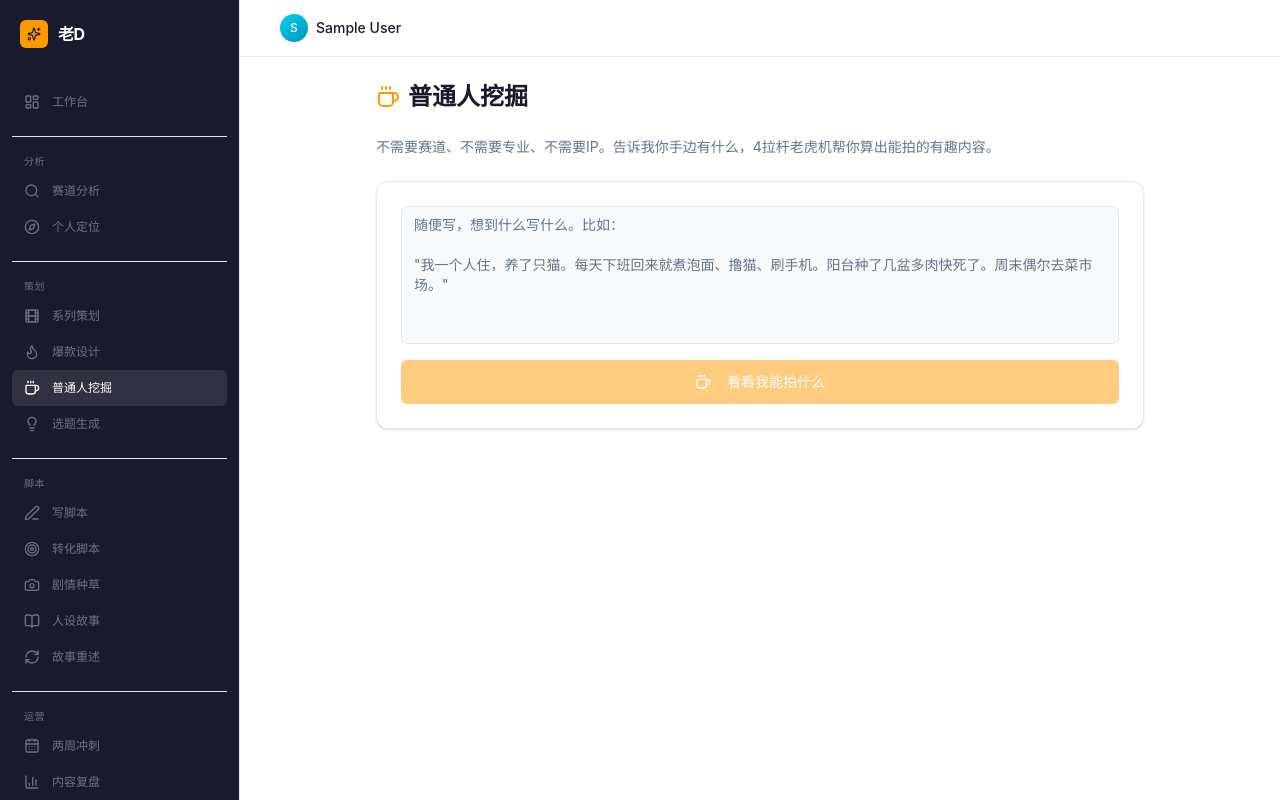
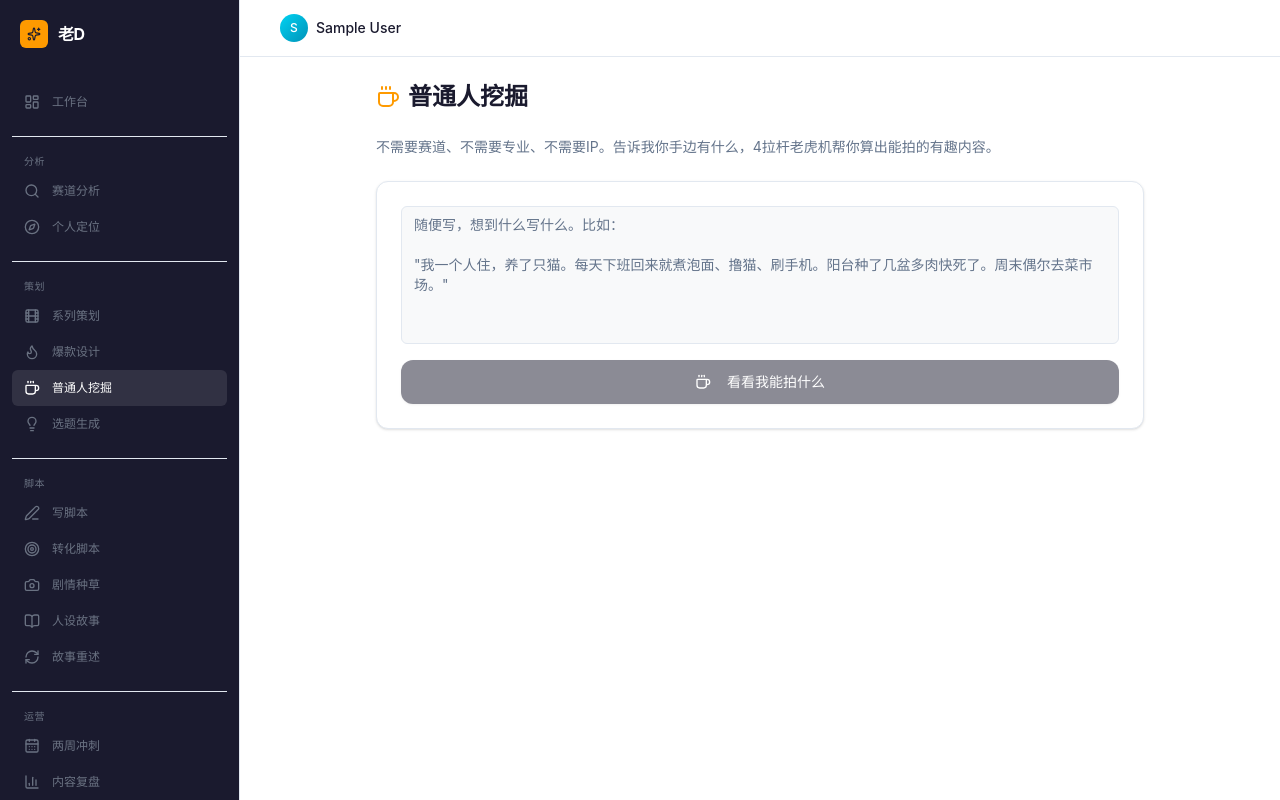
Before and after one commit to brigettecarmen60-commits/d-system, a Next.js app: page /c-content in a window 1280 px wide. Shown: the top 800 px of the page. Built offline with nearby package versions, Linux system fonts and the light colour scheme; no server answers; the database is empty; sample sign-in values are in the browser's storage.

Commit message:
fix: 移除残留琥珀色按钮，统一深色主按钮

```diff
--- a/src/app/(dashboard)/c-content/page.tsx
+++ b/src/app/(dashboard)/c-content/page.tsx
@@ -46,7 +46,7 @@ export default function CContentPage() {
             <Button
               onClick={handleGenerate}
               disabled={!content.trim() || content.trim().length < 10}
-              className="w-full h-11 bg-amber-500 hover:bg-amber-600 text-white"
+              className="w-full h-11 bg-[#1a1a2e] hover:bg-[#2d2d4a] text-white rounded-lg font-medium shadow-sm"
             >
               <Coffee className="h-4 w-4 mr-2" />看看我能拍什么
             </Button>
--- a/src/app/admin/page.tsx
+++ b/src/app/admin/page.tsx
@@ -97,7 +97,7 @@ function InviteCodePanel() {
             <label className="text-xs text-muted-foreground mb-1 block">每张积分</label>
             <Input type="number" value={credits} onChange={e => setCredits(parseInt(e.target.value) || 50)} min={10} max={5000} step={10} className="w-24" />
           </div>
-          <Button onClick={generate} disabled={generating} className="bg-amber-500 hover:bg-amber-600 text-white">
+          <Button onClick={generate} disabled={generating} className="bg-[#1a1a2e] hover:bg-[#2d2d4a] text-white rounded-lg font-medium shadow-sm">
             <Plus className="h-4 w-4 mr-1" />
             {generating ? "生成中..." : copied === "all" ? "已生成并复制 ✓" : "生成"}
           </Button>
```
